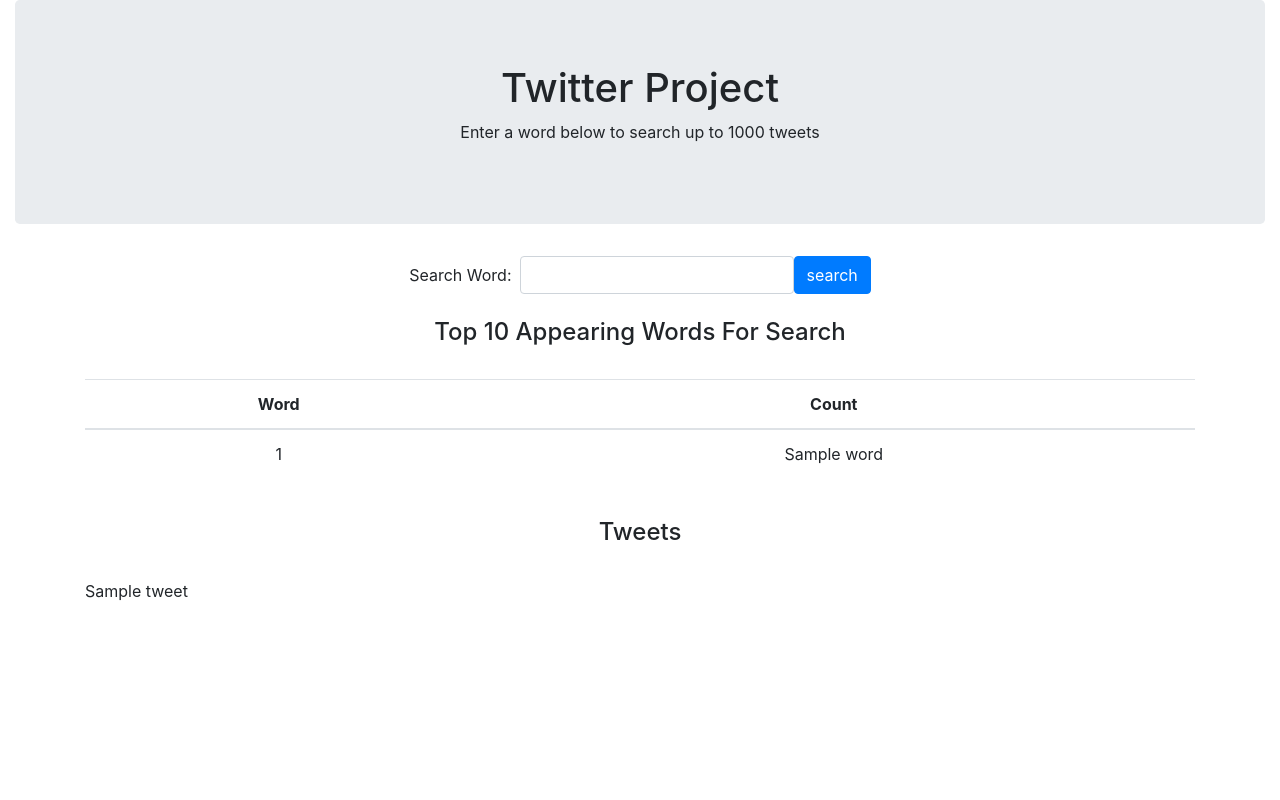
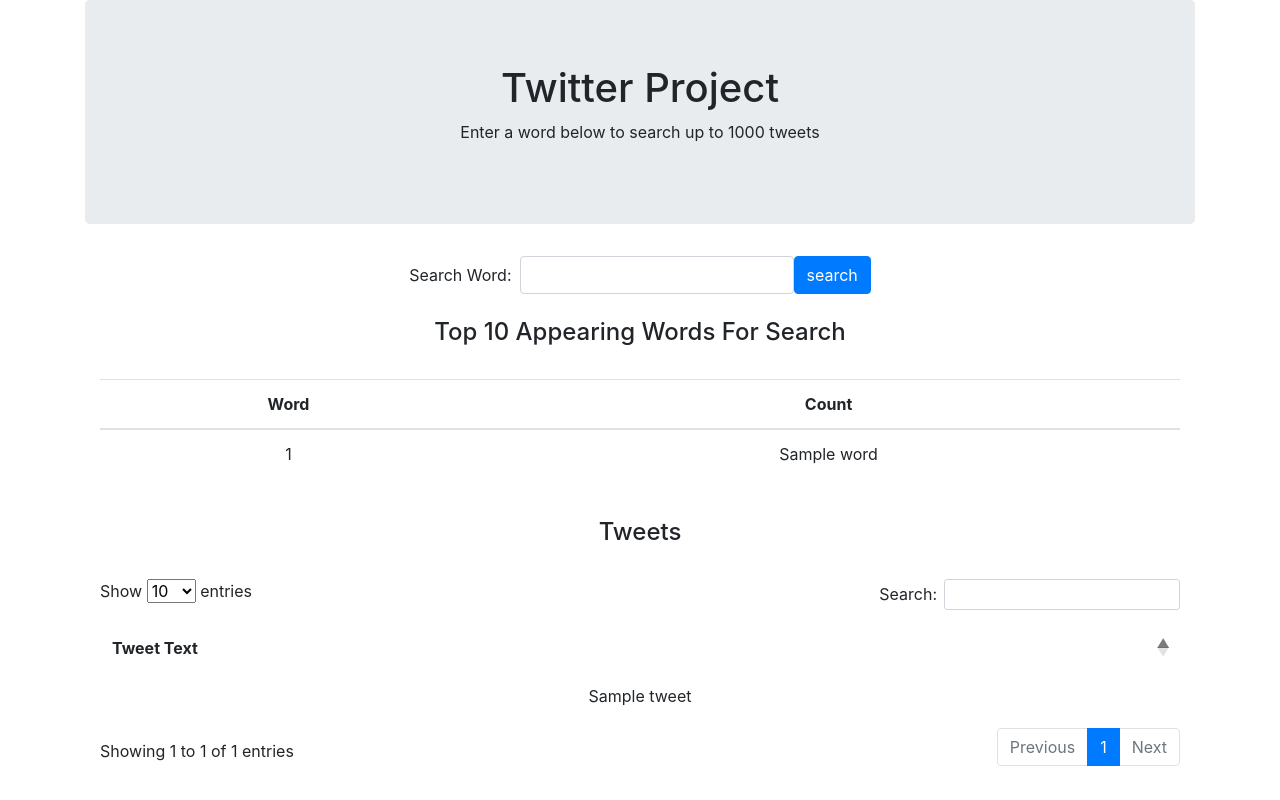
Before and after one commit to EdEDock/twitter_project, a Flask app: template templates/home.html in a window 1280 px wide. Run offline with Flask 2, Linux system fonts and the light colour scheme; the template is opened without the code that fills it: most values are stand-ins (such as "Sample title", 1, 10 or a date in 2020); some libraries are stand-ins or nearby versions.

Commit message:
Added pagination for displayed tweets

```diff
--- a/templates/home.html
+++ b/templates/home.html
@@ -7,13 +7,14 @@
 
     <!-- Bootstrap CSS -->
     <link rel="stylesheet" href="https://stackpath.bootstrapcdn.com/bootstrap/4.3.1/css/bootstrap.min.css" integrity="sha384-ggOyR0iXCbMQv3Xipma34MD+dH/1fQ784/j6cY/iJTQUOhcWr7x9JvoRxT2MZw1T" crossorigin="anonymous">
+    <link rel="stylesheet" href="https://cdn.datatables.net/1.10.19/css/dataTables.bootstrap4.min.css">
+
 
     <title>Twitter Project</title>
   </head>
   <body>
 
-  <div class="container-fluid">
-
+  <div class="container">
       <div class="jumbotron">
         <h1 class="text-center">Twitter Project</h1>
         <p class="text-center">Enter a word below to search up to 1000 tweets</p>
@@ -49,16 +50,33 @@
 
       <div class="container">
           <h4 class="text-center py-4">Tweets</h4>
+          <table id="tweetTable" class="table table-borderless text-center">
+           <thead>
+                <tr>
+                    <th>Tweet Text</th>
+                </tr>
+            </thead>
+            <tbody>
                 {% for tweet in tweets %}
-                    <p>{{ tweet }}</p>
+                <tr>
+                    <td>{{ tweet }}</td>
+                </tr>
                 {% endfor %}
+            </tbody>
+          </table>
       </div>
   </div>
-
     <!-- Optional JavaScript -->
     <!-- jQuery first, then Popper.js, then Bootstrap JS -->
     <script src="https://code.jquery.com/jquery-3.3.1.slim.min.js" integrity="sha384-q8i/X+965DzO0rT7abK41JStQIAqVgRVzpbzo5smXKp4YfRvH+8abtTE1Pi6jizo" crossorigin="anonymous"></script>
     <script src="https://cdnjs.cloudflare.com/ajax/libs/popper.js/1.14.7/umd/popper.min.js" integrity="sha384-UO2eT0CpHqdSJQ6hJty5KVphtPhzWj9WO1clHTMGa3JDZwrnQq4sF86dIHNDz0W1" crossorigin="anonymous"></script>
     <script src="https://stackpath.bootstrapcdn.com/bootstrap/4.3.1/js/bootstrap.min.js" integrity="sha384-JjSmVgyd0p3pXB1rRibZUAYoIIy6OrQ6VrjIEaFf/nJGzIxFDsf4x0xIM+B07jRM" crossorigin="anonymous"></script>
-  </body>
+
+    <script src="https://cdn.datatables.net/1.10.19/js/jquery.dataTables.min.js"></script>
+    <script src="https://cdn.datatables.net/1.10.19/js/dataTables.bootstrap4.min.js"></script>
+
+    <script>
+        $('#tweetTable').DataTable();
+    </script>
+   </body>
 </html>
```
